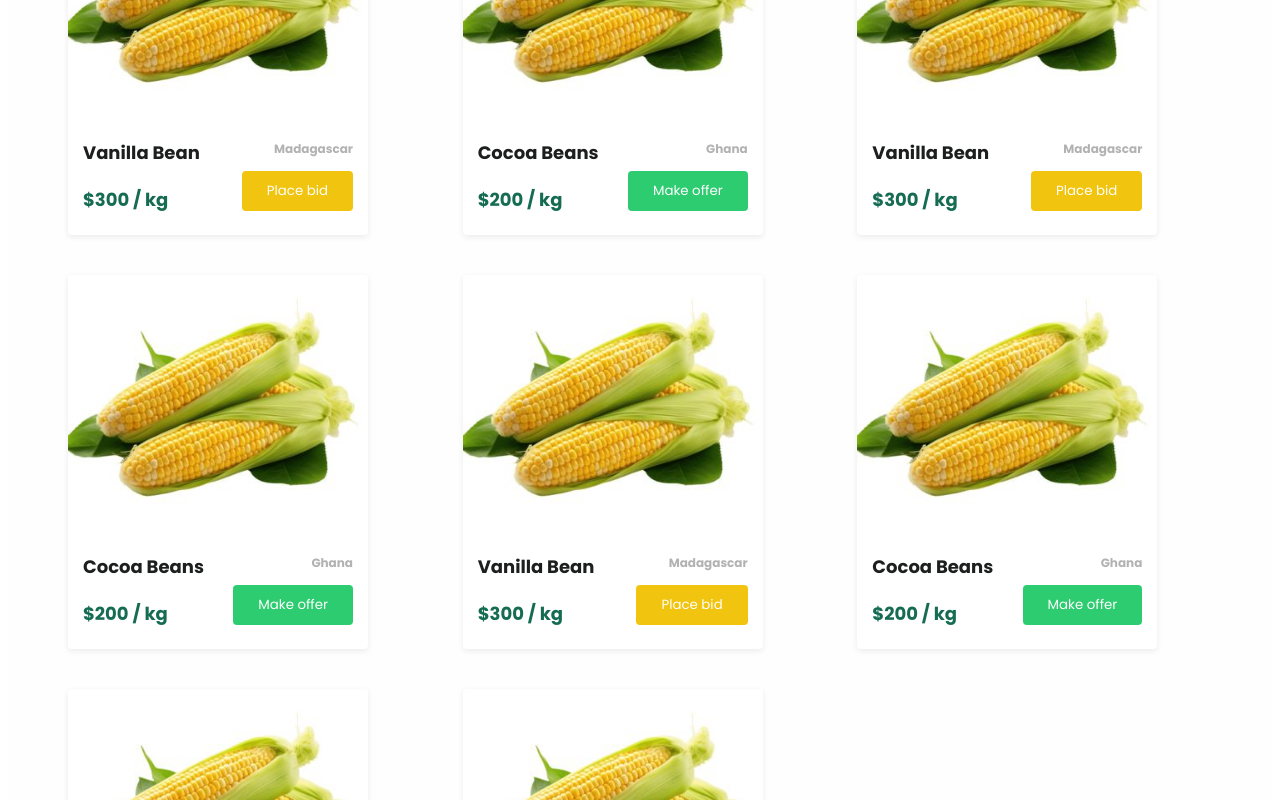
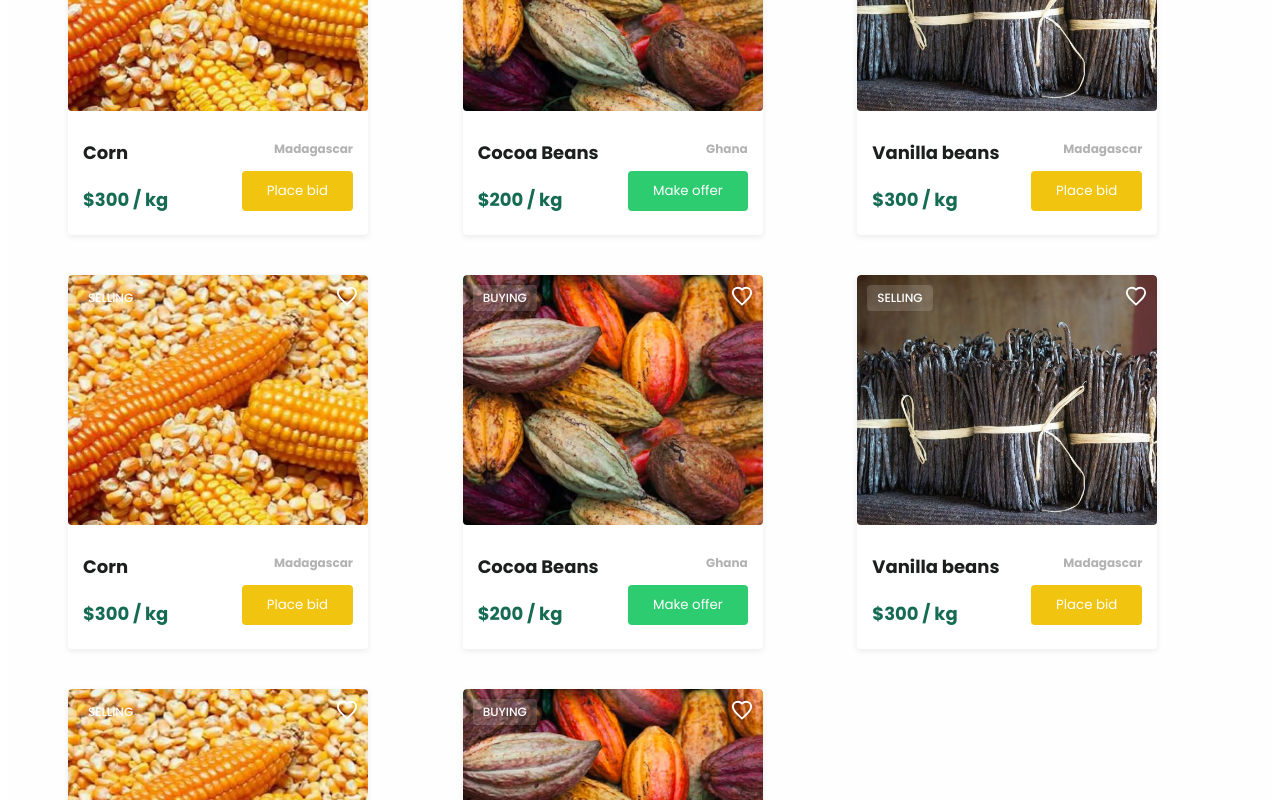
Before and after one commit to Ivontsoa-Gracia/marketplace-frontend, a Vue app: page / in a window 1280 px wide. Shown: the part 1540-2340 px from the top of the page. Built offline with nearby package versions, Linux system fonts and the light colour scheme.

Commit message:
Update OProducts.vue

```diff
--- a/src/components/organics/marketplace/post/OProducts.vue
+++ b/src/components/organics/marketplace/post/OProducts.vue
@@ -82,15 +82,15 @@
         products: [
           {
             category: 'SELLING',
-            imageUrl: '/images/produit.jpeg',
-            productName: 'Vanilla Bean',
+            imageUrl: '/images/corn.jpeg',
+            productName: 'Corn',
             region: 'Madagascar',
             price: '$300 / kg',
             description: 'High-quality vanilla beans, hand-picked and sun-dried for maximum flavor.'
           },
           {
             category: 'BUYING',
-            imageUrl: '/images/produit.jpeg',
+            imageUrl: '/images/cacao.jpeg',
             productName: 'Cocoa Beans',
             region: 'Ghana',
             price: '$200 / kg',
@@ -98,52 +98,60 @@
           },
           {
             category: 'SELLING',
-            imageUrl: '/images/produit.jpeg',
-            productName: 'Vanilla Bean',
+            imageUrl: '/images/vanille.jpeg',
+            productName: 'Vanilla beans',
             region: 'Madagascar',
             price: '$300 / kg',
             description: 'Organic vanilla harvested sustainably in Madagascar’s eastern regions.'
           },
           {
+            category: 'SELLING',
+            imageUrl: '/images/corn.jpeg',
+            productName: 'Corn',
+            region: 'Madagascar',
+            price: '$300 / kg',
+            description: 'High-quality vanilla beans, hand-picked and sun-dried for maximum flavor.'
+          },
+          {
             category: 'BUYING',
-            imageUrl: '/images/produit.jpeg',
+            imageUrl: '/images/cacao.jpeg',
             productName: 'Cocoa Beans',
             region: 'Ghana',
             price: '$200 / kg',
-            description: 'Seeking bulk supply of fermented cocoa beans for export.'
+            description: 'Looking for premium cocoa beans with high butter content for chocolate making.'
           },
           {
             category: 'SELLING',
-            imageUrl: '/images/produit.jpeg',
-            productName: 'Vanilla Bean',
+            imageUrl: '/images/vanille.jpeg',
+            productName: 'Vanilla beans',
             region: 'Madagascar',
             price: '$300 / kg',
-            description: 'Grade A vanilla pods with rich aroma and natural oils preserved.'
+            description: 'Organic vanilla harvested sustainably in Madagascar’s eastern regions.'
+          },
+          {
+            category: 'SELLING',
+            imageUrl: '/images/corn.jpeg',
+            productName: 'Corn',
+            region: 'Madagascar',
+            price: '$300 / kg',
+            description: 'High-quality vanilla beans, hand-picked and sun-dried for maximum flavor.'
           },
           {
             category: 'BUYING',
-            imageUrl: '/images/produit.jpeg',
+            imageUrl: '/images/cacao.jpeg',
             productName: 'Cocoa Beans',
             region: 'Ghana',
             price: '$200 / kg',
-            description: 'Importing raw cocoa beans for organic chocolate processing.'
+            description: 'Looking for premium cocoa beans with high butter content for chocolate making.'
           },
           {
             category: 'SELLING',
-            imageUrl: '/images/produit.jpeg',
-            productName: 'Vanilla Bean',
+            imageUrl: '/images/vanille.jpeg',
+            productName: 'Vanilla beans',
             region: 'Madagascar',
             price: '$300 / kg',
-            description: 'Pure, gourmet vanilla beans directly from local farmers.'
+            description: 'Organic vanilla harvested sustainably in Madagascar’s eastern regions.'
           },
-          {
-            category: 'BUYING',
-            imageUrl: '/images/produit.jpeg',
-            productName: 'Cocoa Beans',
-            region: 'Ghana',
-            price: '$200 / kg',
-            description: 'Looking for consistent suppliers of high-grade cocoa beans.'
-          }
         ]
 
       };
```
